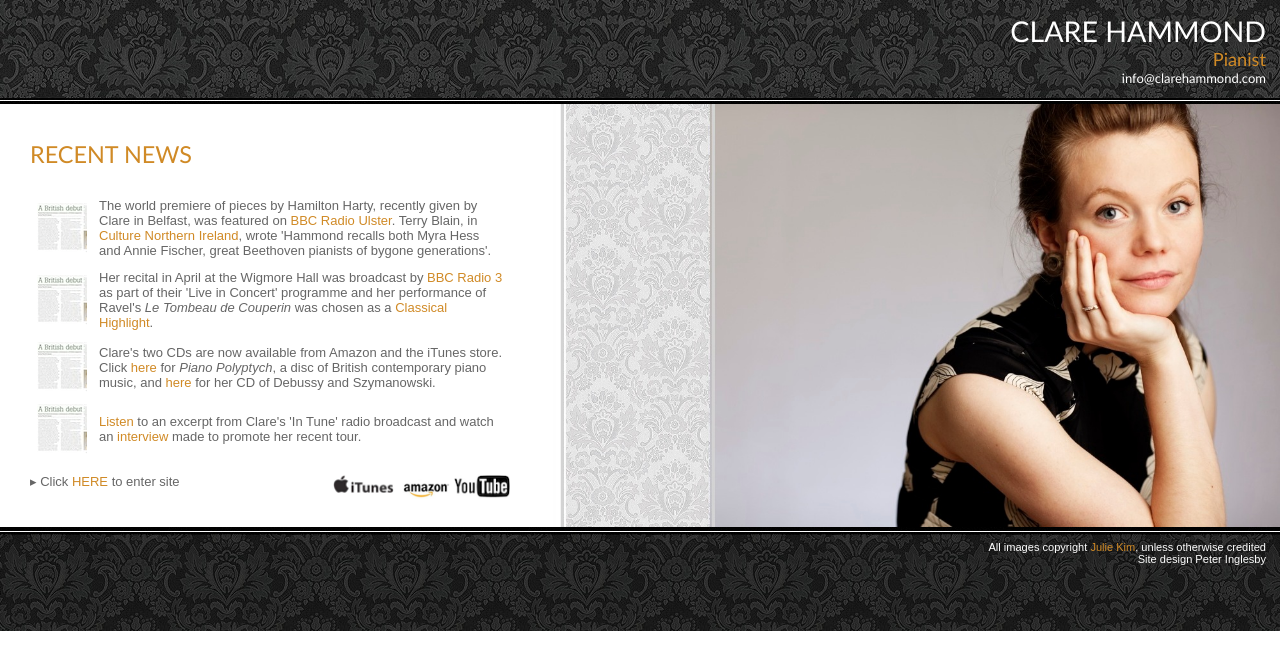
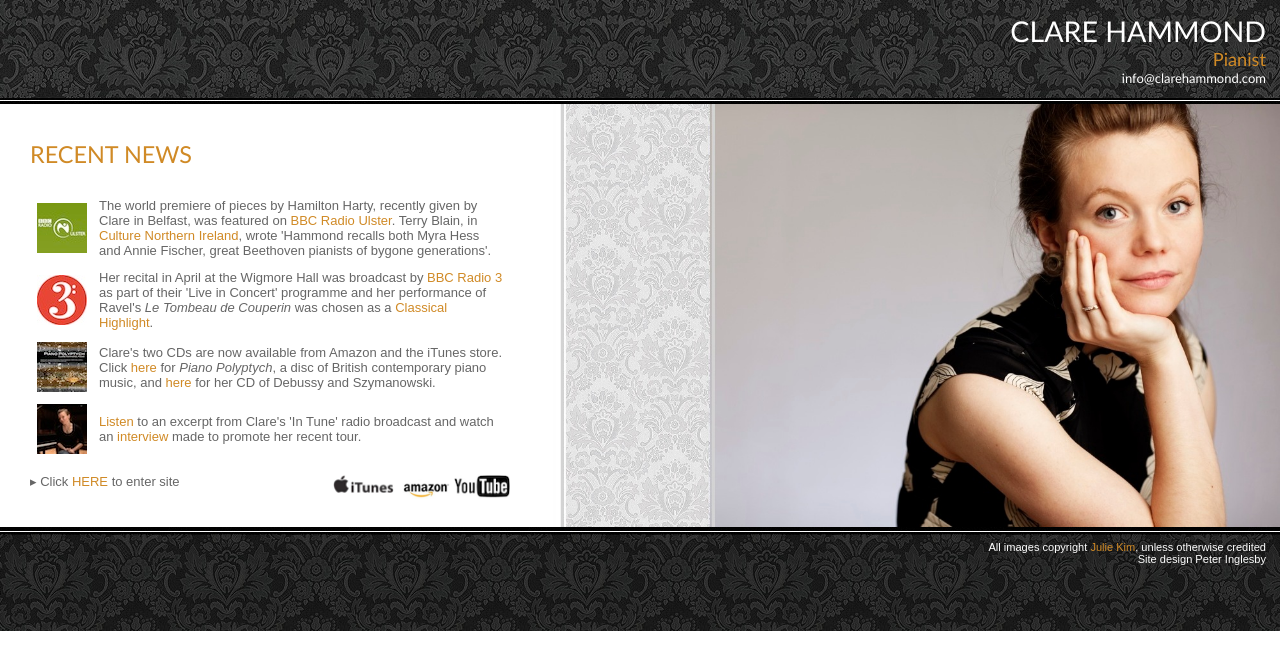
Before and after one commit to hammonc/clarehammond.com, a Jekyll site: the page built from index.html, in a window 1280 px wide. Shown: the top 670 px of the page. Built offline with Jekyll 4.4.1, drawn with Linux system fonts in a browser that asks for light colours.

Commit message:
Update links on index

```diff
--- a/index.html
+++ b/index.html
@@ -11,22 +11,23 @@
 
     <table>
 
-    <tr><td><img src="/resources/square.jpg" class="news-icon" /></td><td>The world premiere of pieces by Hamilton Harty, recently given by Clare in Belfast, was featured on <a href="http://www.clarehammond.com/radio-ulster.html" target="_blank">BBC Radio Ulster</a>. Terry Blain, in <a href="http://www.culturenorthernireland.org/article/5280/0/1/classical-review-clare-hammond" target="_blank">Culture Northern Ireland</a>, wrote 'Hammond recalls both Myra Hess and Annie Fischer, great Beethoven pianists of bygone generations'.</td></tr>
+        <tr><td><a href="http://www.clarehammond.com/radio-ulster.html" class="popupwindow" rel="height:400,width:650,scrollbars:1,status:1,resizable:0"><img src="/resources/ulster-icon.jpg" class="news-icon" /></a></td><td>The world premiere of pieces by Hamilton Harty, recently given by Clare in Belfast, was featured on <a href="http://www.clarehammond.com/radio-ulster.html" target="_blank">BBC Radio Ulster</a>. Terry Blain, in <a href="http://www.culturenorthernireland.org/article/5280/0/1/classical-review-clare-hammond" target="_blank">Culture Northern Ireland</a>, wrote 'Hammond recalls both Myra Hess and Annie Fischer, great Beethoven pianists of bygone generations'.</td></tr>
 
-    <tr><td><img src="/resources/square.jpg" class="news-icon" /></td><td>Her recital in April at the Wigmore Hall was broadcast by <a href="http://www.bbc.co.uk/radio3/"target="_blank">BBC Radio 3</a> as part of their 'Live in Concert' programme and her performance of Ravel's <em>Le Tombeau de Couperin</em> was chosen as a <a href="http://www.clarehammond.com/live-in-concert.html"target="_blank">Classical Highlight</a>.</td></tr>
+        <tr><td><a href="http://www.clarehammond.com/live-in-concert.html" class="popupwindow" rel="height:450,width:650,scrollbars:1,status:1,resizable:0"><img src="/resources/radio3-icon.jpg" class="news-icon" /></a></td><td>Her recital in April at the Wigmore Hall was broadcast by <a href="http://www.bbc.co.uk/radio3/"target="_blank">BBC Radio 3</a> as part of their 'Live in Concert' programme and her performance of Ravel's <em>Le Tombeau de Couperin</em> was chosen as a <a href="http://www.clarehammond.com/live-in-concert.html"target="_blank">Classical Highlight</a>.</td></tr>
 
-    <tr><td><img src="/resources/square.jpg" class="news-icon" /></td><td>Clare's two CDs are now available from Amazon and the iTunes store. Click <a href="http://itunes.apple.com/gb/album/piano-polyptych/id495596790" target="_blank">here</a> for <em>Piano Polyptych</em>, a disc of British contemporary piano music, and <a href="http://www.amazon.co.uk/Future-Classics/dp/B007FG5TNK/ref=sr_1_cc_1?s=aps&ie=UTF8&qid=1340357235&sr=1-1-catcorr" target="_blank">here</a> for her CD of Debussy and Szymanowski.</td></tr>
+        <tr><td><a href="http://itunes.apple.com/gb/album/piano-polyptych/id495596790"><img src="/resources/polyptych-icon.jpg" class="news-icon" /></a></td><td>Clare's two CDs are now available from Amazon and the iTunes store. Click <a href="http://itunes.apple.com/gb/album/piano-polyptych/id495596790" target="_blank">here</a> for <em>Piano Polyptych</em>, a disc of British contemporary piano music, and <a href="http://www.amazon.co.uk/Future-Classics/dp/B007FG5TNK/ref=sr_1_cc_1?s=aps&ie=UTF8&qid=1340357235&sr=1-1-catcorr" target="_blank">here</a> for her CD of Debussy and Szymanowski.</td></tr>
 
-    <tr><td><img src="/resources/square.jpg" class="news-icon" /></td><td><a href="http://www.clarehammond.com/in-tune.html" target="_blank">Listen</a> to an excerpt from Clare's 'In Tune' radio broadcast and watch an <a href="resources/interview.mov" target="_blank">interview</a> made to promote her recent tour.</td></tr>
+        <tr><td><a href="http://clarehammond.com/resources/interview.mov" class="popupwindow" rel="height:400,width:650,scrollbars:1,status:1,resizable:0"><img src="/resources/interview-icon.jpg" class="news-icon" /></a></td><td><a href="http://www.clarehammond.com/in-tune.html" target="_blank">Listen</a> to an excerpt from Clare's 'In Tune' radio broadcast and watch an <a href="resources/interview.mov" target="_blank">interview</a> made to promote her recent tour.</td></tr>
 
-</table>
+    </table>
+
     <p>
         &#9656; Click <a href="biography.html">HERE</a> to enter site
 
         <span class="logos">
             <a href="http://itunes.apple.com/gb/album/piano-polyptych/id495596790" target="_blank"><img src="/resources/itunes-logo.png" /></a>
             <a href="http://www.amazon.co.uk/gp/product/B007FG5TNK" target="_blank"><img src="/resources/amazon-logo.png" /></a>
-	    <a href="http://www.youtube.com/channel/UCeT_8H3XwUVujzYtFPxVteA?feature=results_main" target="_blank"><img src="/resources/youtube-logo.png" /></a>
+            <a href="http://www.youtube.com/channel/UCeT_8H3XwUVujzYtFPxVteA?feature=results_main" target="_blank"><img src="/resources/youtube-logo.png" /></a>
 
         </span>
     </p>
```
